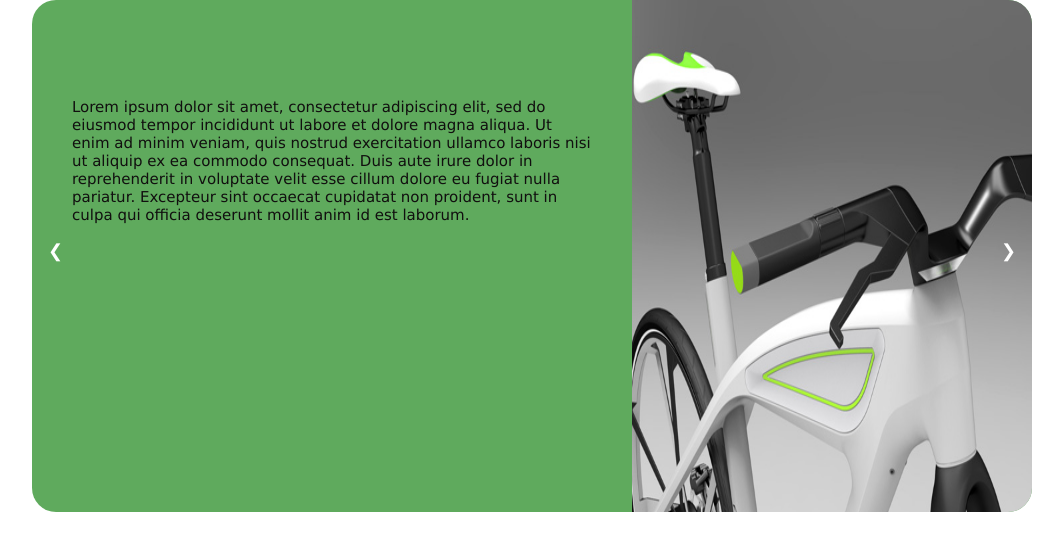
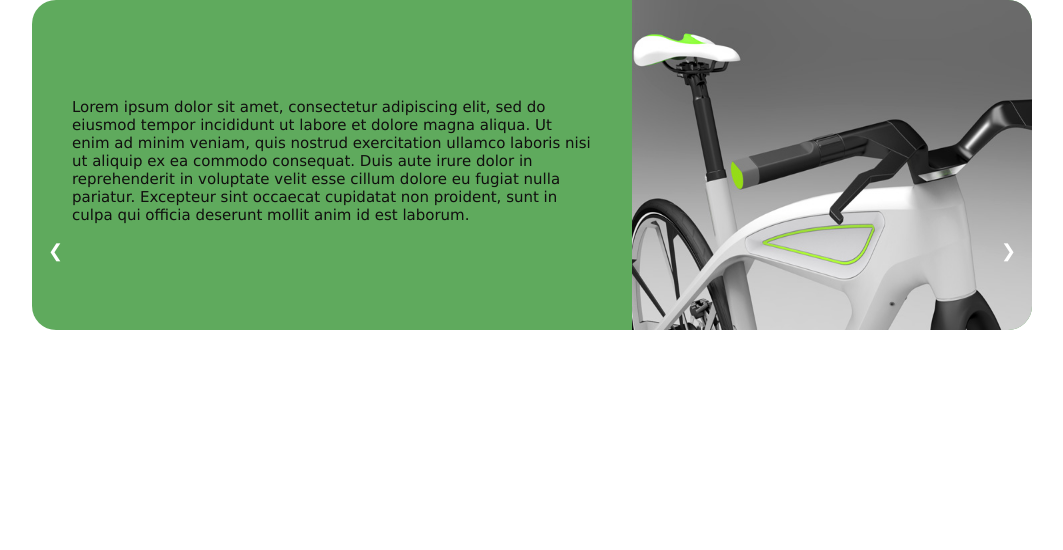
Before and after one commit to madhurim010/ecycle, a plain HTML site: page index.html in a window 1280 px wide. Shown: the whole page, without its empty margins (108-1171 px from the left). Drawn offline with Linux system fonts and the light colour scheme.

Commit message:
Update style.css

```diff
--- a/style.css
+++ b/style.css
@@ -66,7 +66,9 @@ img {vertical-align: middle;}*/
 }
 .mySlides .over{
   width: 100%;
-  height: 40vw;
+  height: 35vw;
+  max-height: 330px;
+  min-height: 200px;
   position: absolute;
   right: 0px;
 }
@@ -93,7 +95,9 @@ img {vertical-align: middle;}*/
 .mySlides .under{
   position: absolute;
   width: 100%;
-  height: 40vw;
+  height: 35vw;
+  max-height: 330px;
+  min-height: 200px;
 }
 /* Number text (1/3 etc) */
 .numbertext {
@@ -153,4 +157,7 @@ img {vertical-align: middle;}*/
   .arrow{
     top: 7vw;
   }
+  .text{
+    width: 100%;
+  }
 }
```
